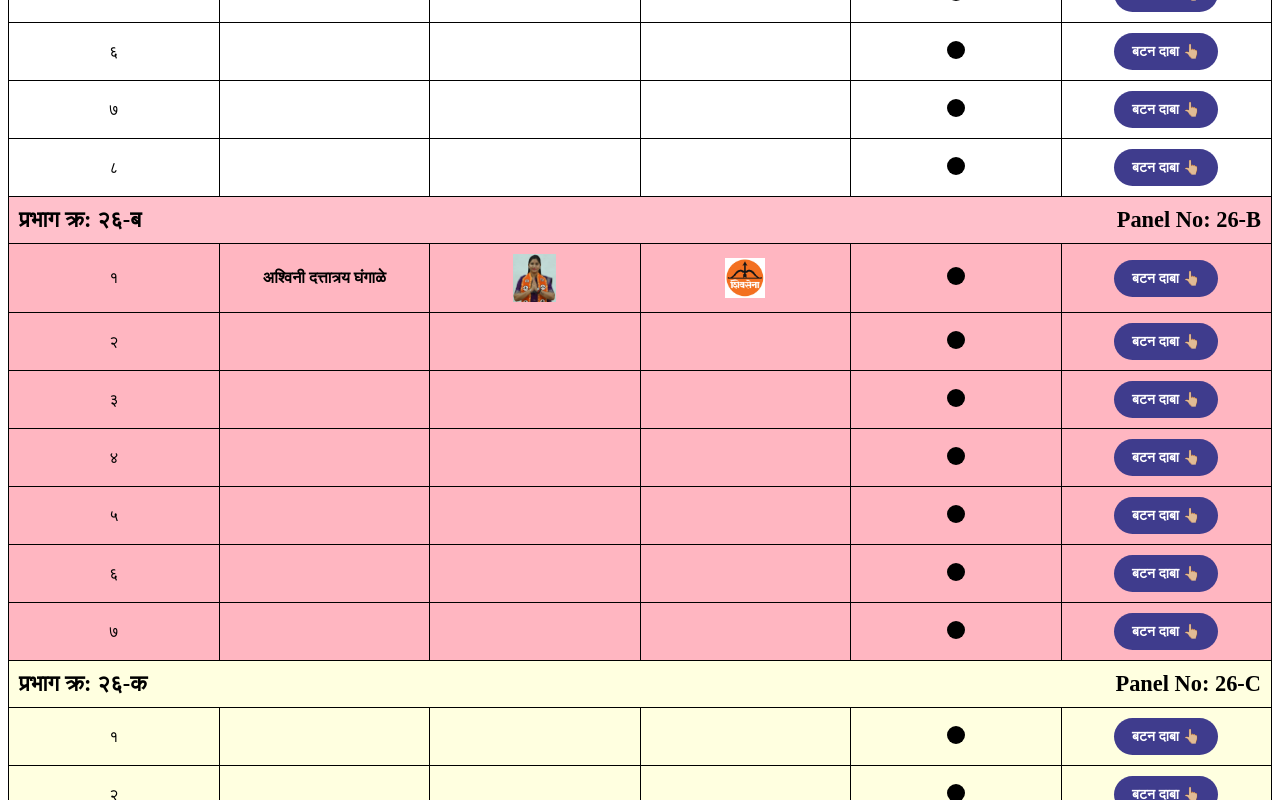
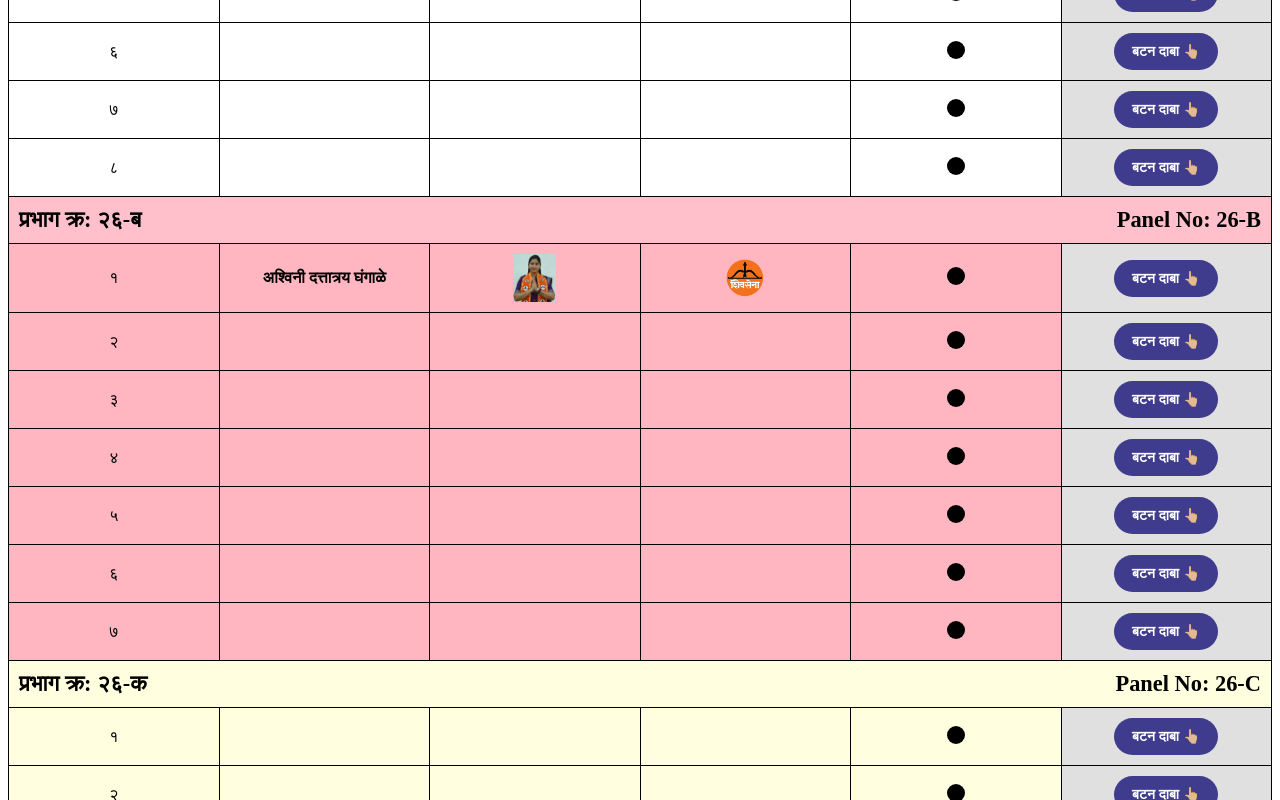
Before and after one commit to flintinfotech/Ballot-Unit-project-DattaGhanghale, a React (Vite) app: page / in a window 1280 px wide. Shown: the part 680-1480 px from the top of the page. Built offline with nearby package versions, Linux system fonts and the light colour scheme.

Commit message:
Image added and Colors Chaged.

```diff
--- a/src/componets/CandidatesTable.tsx
+++ b/src/componets/CandidatesTable.tsx
@@ -88,7 +88,7 @@ const CandidatesTable: React.FC = () => {
                       style={{ background: activeKey === key ? "red" : "black" }}
                     />
                   </td>
-                  <td>
+                  <td style={{ backgroundColor: "#e0e0e0" }}>
                     <button className="vote-btn" onClick={() => handleVote(c, key)}>
                       <b>बटन दाबा 👆🏼</b>
                     </button>
@@ -121,7 +121,7 @@ const CandidatesTable: React.FC = () => {
                       style={{ background: activeKey === key ? "red" : "black" }}
                     />
                   </td>
-                  <td>
+                  <td style={{ backgroundColor: "#e0e0e0" }}>
                     <button className="vote-btn" onClick={() => handleVote(c, key)}>
                       <b>बटन दाबा 👆🏼</b>
                     </button>
@@ -154,7 +154,7 @@ const CandidatesTable: React.FC = () => {
                       style={{ background: activeKey === key ? "red" : "black" }}
                     />
                   </td>
-                  <td>
+                  <td style={{ backgroundColor: "#e0e0e0" }}>
                     <button className="vote-btn" onClick={() => handleVote(c, key)}>
                       <b>बटन दाबा 👆🏼</b>
                     </button>
@@ -187,7 +187,7 @@ const CandidatesTable: React.FC = () => {
                       style={{ background: activeKey === key ? "red" : "black" }}
                     />
                   </td>
-                  <td>
+                  <td style={{ backgroundColor: "#e0e0e0" }}>
                     <button className="vote-btn" onClick={() => handleVote(c, key)}>
                       <b>बटन दाबा 👆🏼</b>
                     </button>
--- a/src/data/candidates.ts
+++ b/src/data/candidates.ts
@@ -5,7 +5,7 @@ export const candidates: Candidate[] = [
     id: 1,
     name: "दत्तात्रय विठ्ठल घंगाळे",
     photo1: "/PrabhagNo26Images/DattaGh1.jpeg",
-    symbol: "/ShivsenaLogo.png",
+    symbol: "/ShivsenaSVG.png",
     votes: 0,
   },
   {
@@ -62,7 +62,7 @@ export const candidates: Candidate[] = [
     id: 1,
     name: "अश्विनी दत्तात्रय घंगाळे",
     photo1: "/PrabhagNo26Images/AshGh1.jpeg",
-    symbol: "/ShivsenaLogo.png",
+    symbol: "/ShivsenaSVG.png",
     votes: 0,
   },
   {
@@ -135,7 +135,7 @@ export const candidates: Candidate[] = [
     id: 4,
     name: "म्हात्रे सोनम राजेश",
     photo1: "/PrabhagNo26Images/SonamM1.jpg",
-    symbol: "/ShivsenaLogo.png",
+    symbol: "/ShivsenaSVG.png",
     votes: 0,
   },
   {
@@ -191,7 +191,7 @@ export const candidates: Candidate[] = [
     id: 4,
     name: "संदीप नरहरी साळुंके",
     photo1: "/PrabhagNo26Images/SandipS2.jpg",
-    symbol: "/ShivsenaLogo.png",
+    symbol: "/ShivsenaSVG.png",
     votes: 0,
   },
   {
```
Also changed, not shown: public/ShivsenaSVG.png (added).
